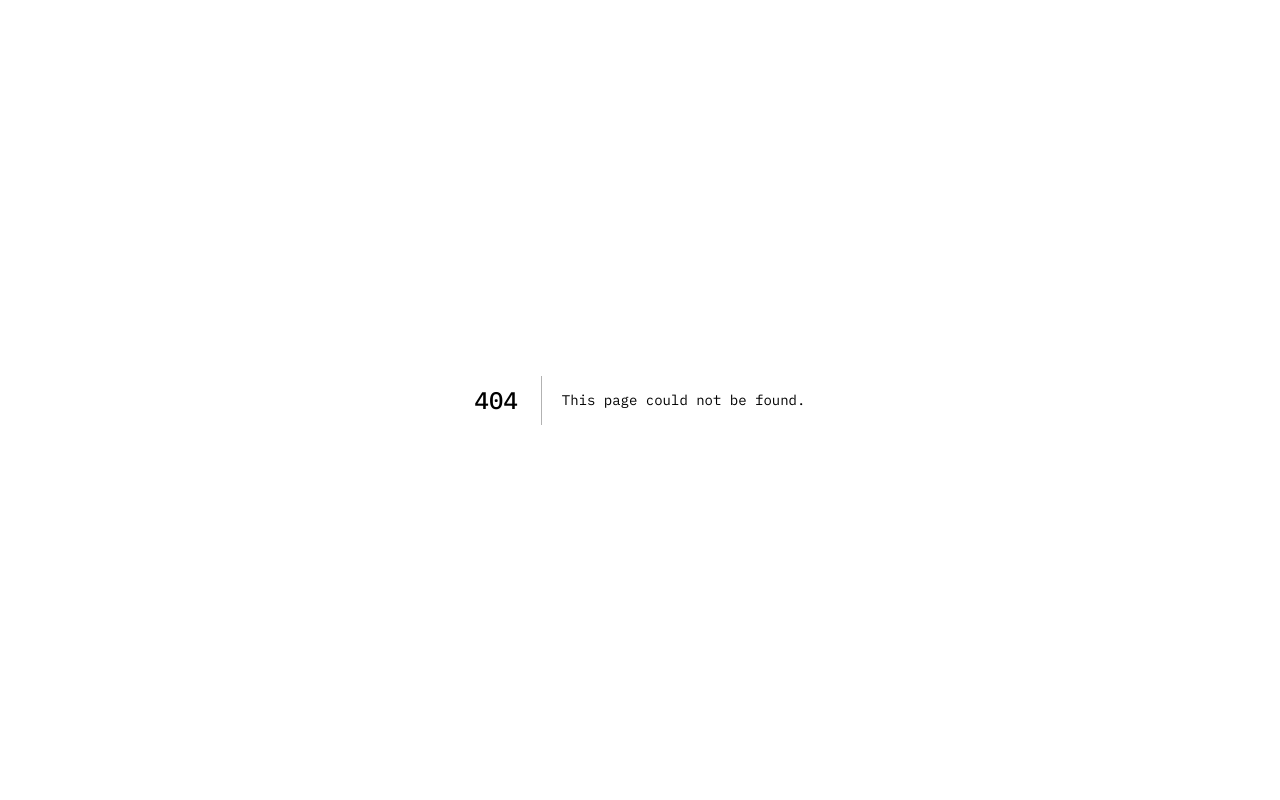
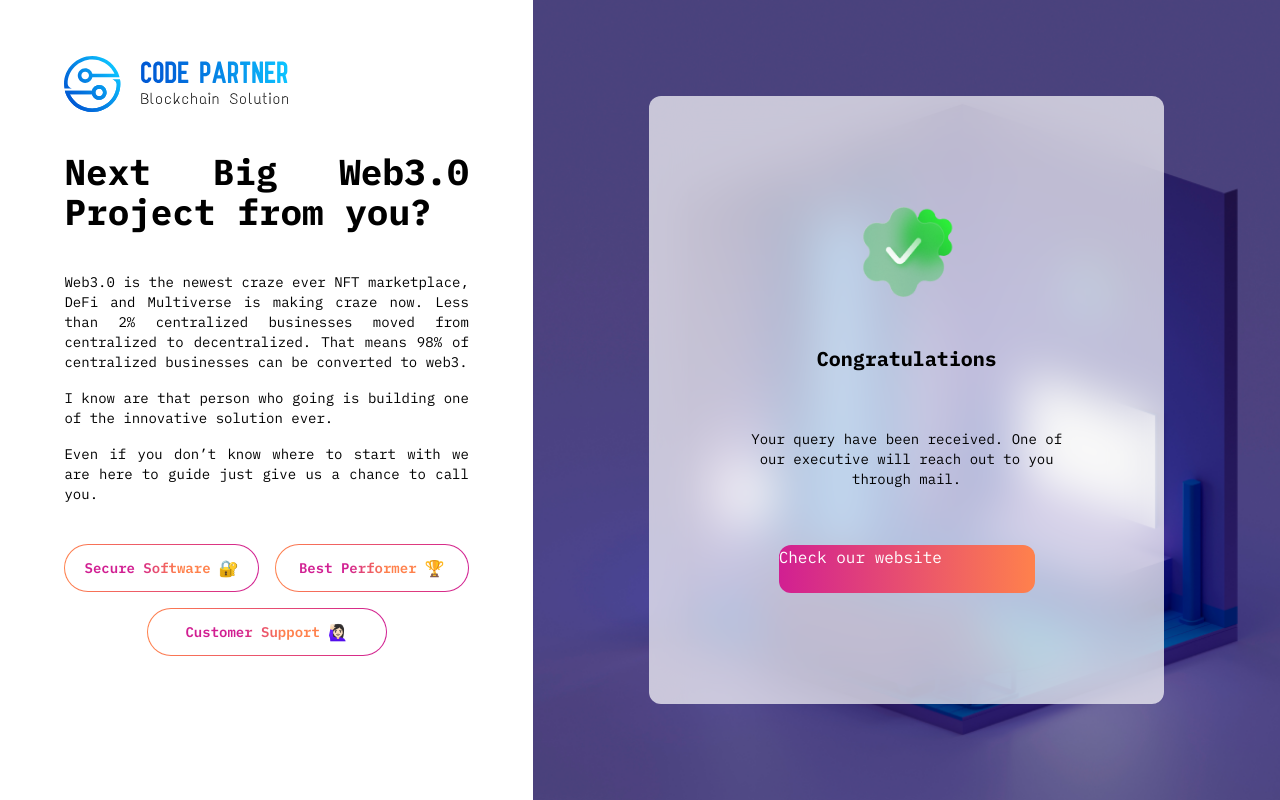
Before and after one commit to p14041999/cp-campaign, a Next.js app: page /done in a window 1280 px wide. Before the commit this address had no page. Built offline with nearby package versions, Linux system fonts and the light colour scheme.

Commit message:
Added Done page

```diff
--- a/src/components/YourBudget.jsx
+++ b/src/components/YourBudget.jsx
@@ -1,10 +1,13 @@
+import { useRouter } from "next/router";
 import React from "react";
 
 const YourBudget = ({ budget, setBudget, setNext,handleSubmit }) => {
+  const router = useRouter();
   const handleNext = (e) => {
     e.preventDefault();
     handleSubmit().then(()=>{
-      setNext("submited");
+      router.push('/done');
+      // setNext("submited");
     }).catch((err)=>{
       // toast
     })
--- /dev/null
+++ b/src/pages/done.js
@@ -0,0 +1,96 @@
+import AboutYourProject from "@/components/AboutYourProject";
+import Submited from "@/components/Submited";
+import YourBudget from "@/components/YourBudget";
+import YourEmail from "@/components/YourEmail";
+import YourName from "@/components/YourName";
+import axios from "axios";
+import Head from "next/head";
+import { useRouter } from "next/router";
+import Script from "next/script";
+import { useState } from "react";
+
+export default function Done() {
+  const [name, setName] = useState("");
+  const [email, setEmail] = useState("");
+  const [about, setAbout] = useState("");
+  const [budget, setBudget] = useState(0);
+
+  const [next, setNext] = useState("name");
+  const router = useRouter();
+  return (
+    <>
+    <Head>
+      <title>Best Blockchain Developer</title>
+      <meta name="keyword" content="Web3, web3.0, blockchain, blockchain developer"></meta>
+      <meta name="description" content="Best blockchain development agency worldewide. Start creating a token for your company."></meta>
+    </Head>
+      <div className=" w-full min-h-screen h-full flex flex-col lg:flex-row ">
+        {/* Left DIV */}
+        <div className="w-full lg:w-5/12 h-full px-6 sm:flex justify-center py-10 sm:py-14">
+          <div className=" sm:w-9/12 md:w-10/12 ">
+            <img
+              src="/images/logo.svg"
+              alt="logo"
+              className="w-56 mb-8 sm:mb-14 lg:mb-10"
+            />
+            <h1 className=" text-2xl sm:text-3xl xl:text-4xl font-bold text-justify leading-10">
+              Next Big Web3.0 Project from you?
+            </h1>
+            <div className=" py-8 xl:py-10">
+              <p className="text-justify text-sm ">
+                Web3.0 is the newest craze ever NFT marketplace, DeFi and
+                Multiverse is making craze now. Less than 2% centralized
+                businesses moved from centralized to decentralized. That means
+                98% of centralized businesses can be converted to web3.
+              </p>
+              <p className="text-justify text-sm  py-4">
+                I know are that person who going is building one of the
+                innovative solution ever.
+              </p>
+              <p className="text-justify text-sm ">
+                Even if you don’t know where to start with we are here to guide
+                just give us a chance to call you.
+              </p>
+            </div>
+            <div>
+              <div className=" flex flex-col xl:flex-row justify-between gap-4">
+                <button className="border w-full xl:w-72 h-12 rounded-full flex justify-center items-center btn-gradient-1">
+                  <h1 className="gradLink font-semibold text-sm mr-2">
+                    Secure Software{" "}
+                  </h1>
+                  🔐
+                </button>
+                <button className="border w-full xl:w-72 h-12 rounded-full flex justify-center items-center btn-gradient-1">
+                  <h1 className="gradLink font-semibold text-sm mr-2">
+                    Best Performer{" "}
+                  </h1>
+                  🏆
+                </button>
+              </div>
+              <div className="mt-4 2xl:mt-6 flex justify-center">
+                <button className="border w-full xl:w-60 h-12 rounded-full flex justify-center items-center btn-gradient-1">
+                  <h1 className="gradLink font-semibold text-sm mr-2">
+                    Customer Support{" "}
+                  </h1>
+                  🙋🏻‍♀️
+                </button>
+              </div>
+            </div>
+          </div>
+        </div>
+        {/* Right DIV */}
+        <div className="w-full min-h-screen sm:max-h-full lg:w-7/12 px-4 sm:px-8 py-10 sm:py-20 xl:py-24 xl:px-16 bg-background bg-cover bg-no-repeat flex justify-center items-center">
+            <Submited />
+        </div>
+      </div>
+      <Script async src="https://www.googletagmanager.com/gtag/js?id=AW-619848814"></Script>
+      <Script id="google-analytics">
+        {`window.dataLayer = window.dataLayer || [];
+        function gtag(){dataLayer.push(arguments);}
+        gtag('js', new Date());
+
+        gtag('config', 'AW-619848814');`}
+      </Script>
+    </>
+  );
+}
```
